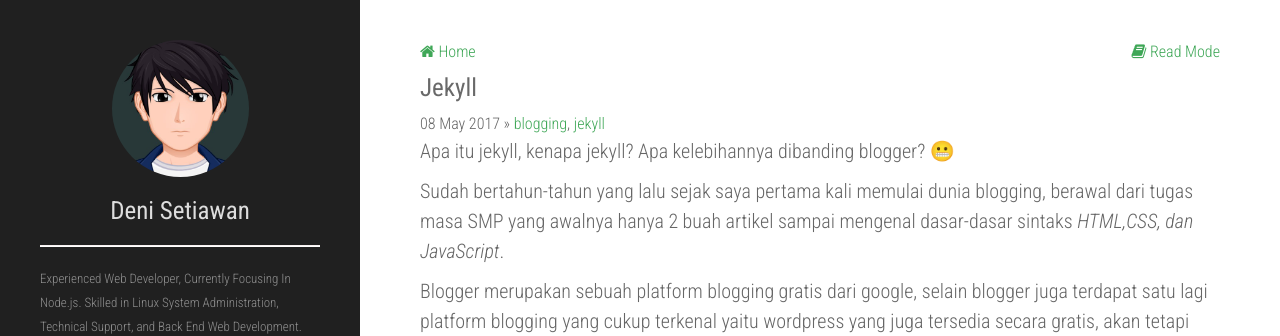
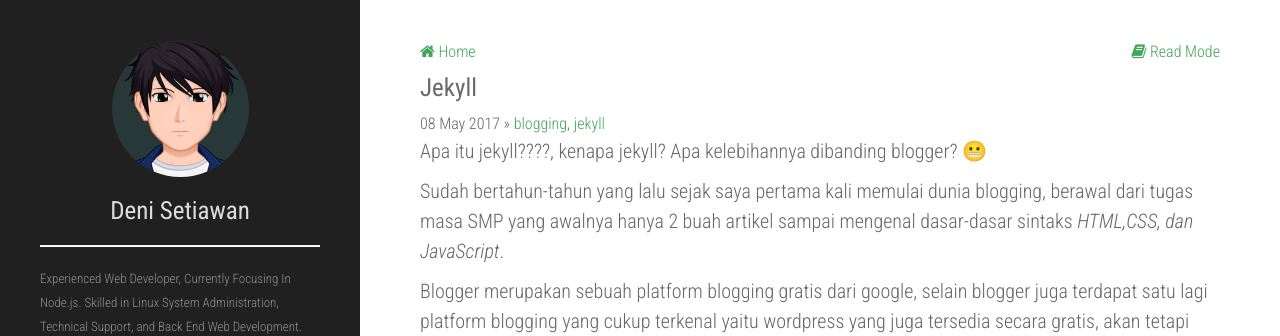
Before and after one commit to HeyDSN/HeyDSN.github.io, a Jekyll site: the page built from _posts/2017-05-08-apa-itu-jekyll.md, in a window 1280 px wide and 900 px high. Shown: the top 336 px of the window. Built offline with Jekyll 4.4.1, drawn with Linux system fonts in a browser that asks for light colours; nearby versions of some CDN libraries; emoji names are drawn with the system emoji font; comment, search, counter and statistics services are not loaded.

```diff
--- a/_posts/2017-05-08-apa-itu-jekyll.md
+++ b/_posts/2017-05-08-apa-itu-jekyll.md
@@ -6,7 +6,7 @@ categories: [blogging, jekyll]
 image: file-by-file.png
 ---
 
-Apa itu jekyll, kenapa jekyll? Apa kelebihannya dibanding blogger? :grimacing:
+Apa itu jekyll????, kenapa jekyll? Apa kelebihannya dibanding blogger? :grimacing:
 
 Sudah bertahun-tahun yang lalu sejak saya pertama kali memulai dunia blogging, berawal dari tugas masa SMP yang awalnya hanya 2 buah artikel sampai mengenal dasar-dasar sintaks _HTML,CSS, dan JavaScript_.
 
```
